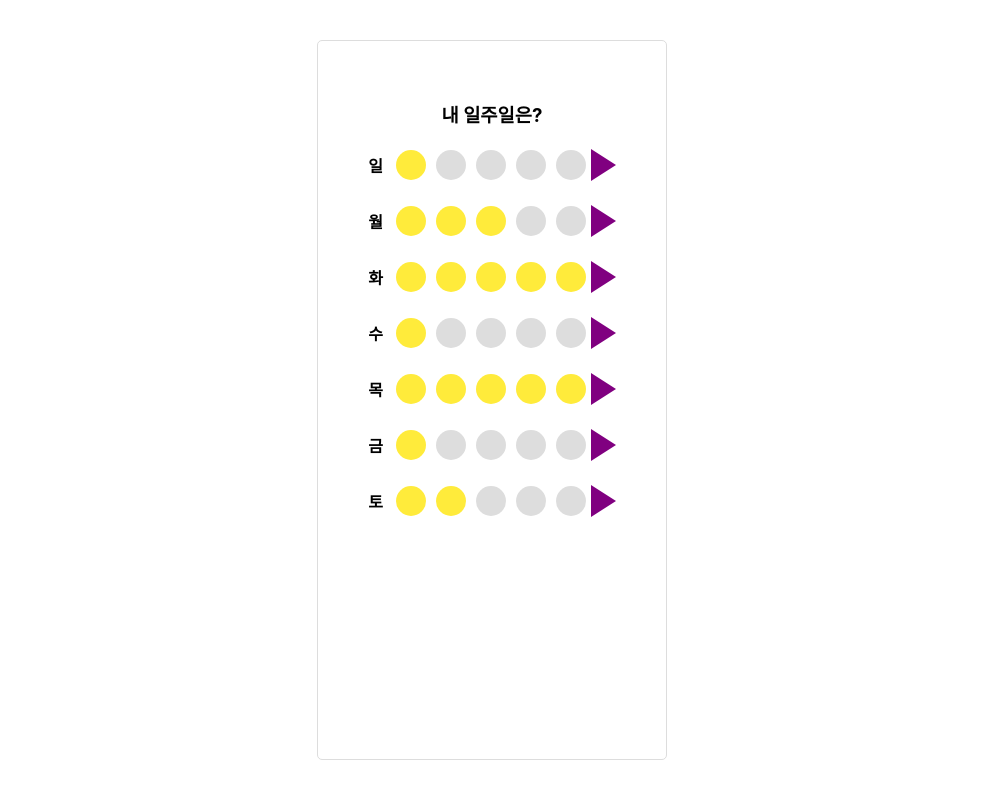
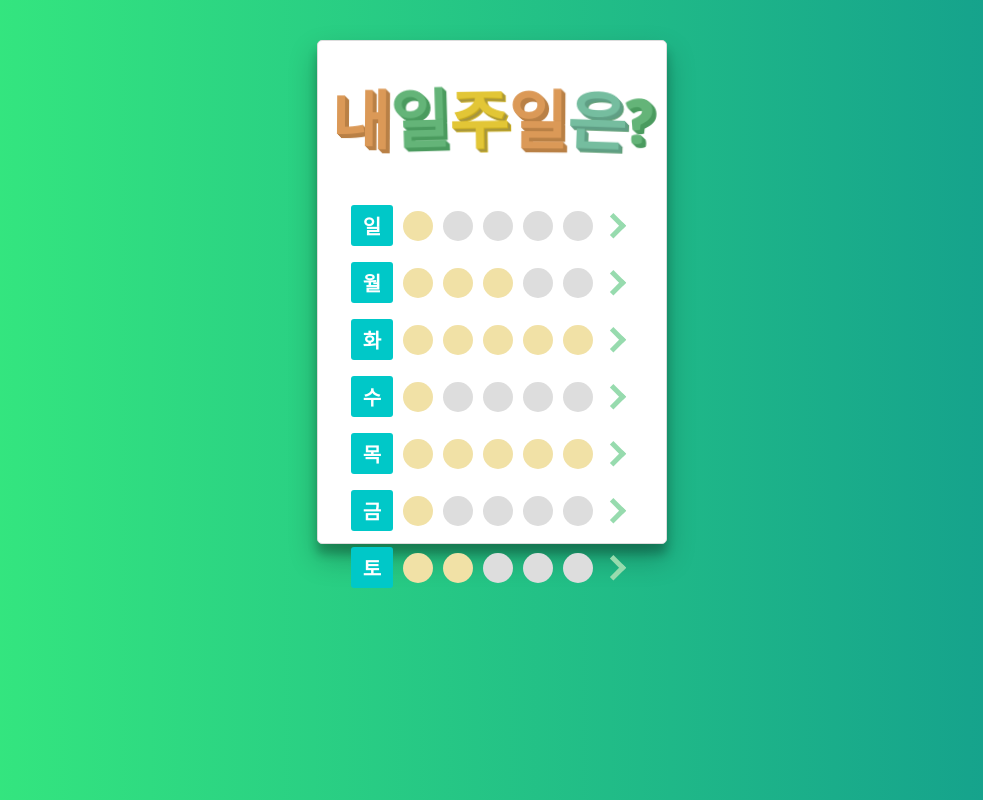
Before and after one commit to constdreamcoder/assignment_my_review, a React (Create React App) app: page / in a window 1280 px wide. Shown: the whole page, without its empty margins (148-1131 px from the left). Built offline with nearby package versions, Linux system fonts and the light colour scheme.

Commit message:
Style the whole components using CSS.

```diff
--- /dev/null
+++ b/src/Arrow.css
@@ -0,0 +1,29 @@
+.button-up {
+  position: relative;
+  padding: 5px;
+  /* background: greenyellow; */
+  height: 25px;
+  width: 25px;
+  border-radius: 50%;
+  transition: all 0.2s linear;
+}
+
+.button-up:hover {
+  transform: translate3d(12px, 0, 0);
+}
+
+.button-up::after {
+  content: "";
+  position: absolute;
+  left: 7px;
+  z-index: 11;
+  display: block;
+  width: 12.5px;
+  height: 12.5px;
+  border-top: 5px solid #97dbae;
+  border-left: 5px solid #97dbae;
+}
+.button-up::after {
+  top: 9px;
+  transform: rotate(135deg);
+}
--- /dev/null
+++ b/src/Button.css
@@ -0,0 +1,27 @@
+body {
+  text-align: center;
+}
+
+.btn-9 {
+  background: #00c897;
+  font-size: 20px;
+  color: white;
+  border-radius: 7px;
+  box-shadow: 0 7px 0px #557b83;
+  display: inline-block;
+  transition: all 0.2s;
+  position: relative;
+  padding: 20px 25px;
+  top: 0;
+  right: 22px;
+  cursor: pointer;
+  width: 100%;
+  font-weight: 900;
+  font-size: 25px;
+}
+
+.btn-9:active {
+  top: 3px;
+  box-shadow: 0 2px 0px #a2d5ab;
+  transition: all 0.2s;
+}
--- a/src/Home.js
+++ b/src/Home.js
@@ -1,5 +1,7 @@
 import React from "react";
 import styled from "styled-components";
+import "./Arrow.css";
+import "./Title.css";
 import { useHistory } from "react-router-dom";
 
 const Home = (props) => {
@@ -13,7 +15,15 @@ const Home = (props) => {
 
   return (
     <Wrapper>
-      <Title>내 일주일은?</Title>
+      <h1>
+        <span>내</span>
+        <span> </span>
+        <span>일</span>
+        <span>주</span>
+        <span>일</span>
+        <span>은</span>
+        <span>?</span>
+      </h1>
       {newWeek.map((day, idx) => {
         const num = Math.floor(Math.random() * 5);
         return (
@@ -24,16 +34,17 @@ const Home = (props) => {
                 <Success
                   key={e}
                   style={{
-                    backgroundColor: i <= num ? "#FFEB3B" : "#DDDDDD",
+                    backgroundColor: i <= num ? "#F1E1A6" : "#DDDDDD",
                   }}
                 ></Success>
               );
             })}
-            <Arrow
+            <div
+              className="button-up"
               onClick={() => {
                 history.push(`/review/${day}`);
               }}
-            ></Arrow>
+            ></div>
           </Line>
         );
       })}
@@ -44,16 +55,15 @@ const Home = (props) => {
 const Wrapper = styled.div`
   max-width: 350px;
   width: 80vw;
-  height: 90vh;
+  height: 63vh;
   margin: 5vh auto;
-  padding: 5vh 0px;
+  padding: 4vh 0px;
   border: 1px solid rgb(221, 221, 221);
   box-sizing: border-box;
   border-radius: 5px;
-`;
-
-const Title = styled.h3`
-  text-align: center;
+  background-color: white;
+  box-shadow: rgba(0, 0, 0, 0.25) 0px 14px 28px,
+    rgba(0, 0, 0, 0.22) 0px 10px 10px;
 `;
 
 const Line = styled.div`
@@ -65,8 +75,14 @@ const Line = styled.div`
 `;
 
 const Today = styled.p`
-  margin: 0px 0.5rem 0px 0px;
+  content: counter(step-counter);
+  margin: 0px 5px 0px 0px;
+  font-size: 20px;
+  background-color: rgb(0, 200, 200);
+  color: white;
   font-weight: bold;
+  padding: 6px 12px;
+  border-radius: 3px;
 `;
 
 const Success = styled.div`
@@ -77,20 +93,4 @@ margin: 5px;
 }
 `;
 
-const Arrow = styled.div`
-  appearance: none;
-  background-color: transparent;
-  border-color: transparent purple;
-  width: 0px;
-  height: 0px;
-  border-top-width: 1rem;
-  border-top-style: solid;
-  border-bottom-width: 1rem;
-  border-bottom-style: solid;
-  border-left-width: 1.6rem;
-  border-left-style: solid;
-  color: rgb(255, 255, 255);
-  cursor: pointer;
-`;
-
 export default Home;
--- a/src/Review.js
+++ b/src/Review.js
@@ -1,5 +1,6 @@
 import React from "react";
 import styled from "styled-components";
+import "./Button.css";
 import { useHistory, useLocation } from "react-router-dom";
 
 const Review = (props) => {
@@ -37,19 +38,20 @@ const Review = (props) => {
                   setNumber(i);
                 }}
                 style={{
-                  backgroundColor: i <= clickedNumber ? "#FFEB3B" : "#DDDDDD",
+                  backgroundColor: i <= clickedNumber ? "#F1E1A6" : "#DDDDDD",
                 }}
               ></Success>
             );
           })}
         </Line>
-        <Btn
+        <div
+          className="btn-9"
           onClick={() => {
             history.push("/");
           }}
         >
           평점 남기기
-        </Btn>
+        </div>
       </Wrapper>
     </>
   );
@@ -58,24 +60,29 @@ const Review = (props) => {
 const Wrapper = styled.div`
   max-width: 350px;
   width: 80vw;
-  height: 90vh;
+  height: 35vh;
   margin: 5vh auto;
   padding: 5vh 5vw;
   border: 1px solid rgb(221, 221, 221);
   box-sizing: border-box;
   border-radius: 5px;
+  background-color: white;
+  box-shadow: rgba(0, 0, 0, 0.25) 0px 14px 28px,
+    rgba(0, 0, 0, 0.22) 0px 10px 10px;
 `;
 
 const Title = styled.h3`
   text-align: center;
 `;
 
-const Day = styled.span`
+const Day = styled.div`
+  display: inline-block;
   color: rgb(255, 255, 255);
   font-weight: 900;
   background: orange;
   padding: 0.2rem;
   border-radius: 5px;
+  color: white;
 `;
 
 const Line = styled.div`
@@ -94,13 +101,4 @@ const Success = styled.div`
 }
 `;
 
-const Btn = styled.button`
-  width: 100%;
-  background-color: purple;
-  border: none;
-  border-radius: 5px;
-  padding: 1rem;
-  color: rgb(255, 255, 255);
-`;
-
 export default Review;
--- /dev/null
+++ b/src/Title.css
@@ -0,0 +1,101 @@
+@import url(https://fonts.googleapis.com/css?family=Signika:700,300,600);
+
+h1 {
+  font-size: 5em;
+  font: bold 5vw/1.6 "Signika", sans-serif;
+  user-select: none;
+  margin: 0px 10px 30px 10px;
+}
+
+h1 span {
+  display: inline-block;
+  animation: float 0.2s ease-in-out infinite;
+}
+@keyframes float {
+  0%,
+  100% {
+    transform: none;
+  }
+  33% {
+    transform: translateY(-1px) rotate(-2deg);
+  }
+  66% {
+    transform: translateY(1px) rotate(2deg);
+  }
+}
+body:hover span {
+  animation: bounce 0.6s;
+}
+@keyframes bounce {
+  0%,
+  100% {
+    transform: translate(0);
+  }
+  25% {
+    transform: rotateX(20deg) translateY(2px) rotate(-3deg);
+  }
+  50% {
+    transform: translateY(-20px) rotate(3deg) scale(1.1);
+  }
+}
+
+span:nth-child(4n) {
+  color: hsl(50, 75%, 55%);
+  text-shadow: 1px 1px hsl(50, 75%, 45%), 2px 2px hsl(50, 45%, 45%),
+    3px 3px hsl(50, 45%, 45%), 4px 4px hsl(50, 75%, 45%);
+}
+span:nth-child(4n-1) {
+  color: hsl(135, 35%, 55%);
+  text-shadow: 1px 1px hsl(135, 35%, 45%), 2px 2px hsl(135, 35%, 45%),
+    3px 3px hsl(135, 35%, 45%), 4px 4px hsl(135, 35%, 45%);
+}
+span:nth-child(4n-2) {
+  color: hsl(155, 35%, 60%);
+  text-shadow: 1px 1px hsl(155, 25%, 50%), 2px 2px hsl(155, 25%, 50%),
+    3px 3px hsl(155, 25%, 50%), 4px 4px hsl(140, 25%, 50%);
+}
+span:nth-child(4n-3) {
+  color: hsl(30, 65%, 60%);
+  text-shadow: 1px 1px hsl(30, 45%, 50%), 2px 2px hsl(30, 45%, 50%),
+    3px 3px hsl(30, 45%, 50%), 4px 4px hsl(30, 45%, 50%);
+}
+
+h1 span:nth-child(2) {
+  animation-delay: 0.05s;
+}
+h1 span:nth-child(3) {
+  animation-delay: 0.1s;
+}
+h1 span:nth-child(4) {
+  animation-delay: 0.15s;
+}
+h1 span:nth-child(5) {
+  animation-delay: 0.2s;
+}
+h1 span:nth-child(6) {
+  animation-delay: 0.25s;
+}
+h1 span:nth-child(7) {
+  animation-delay: 0.3s;
+}
+h1 span:nth-child(8) {
+  animation-delay: 0.35s;
+}
+h1 span:nth-child(9) {
+  animation-delay: 0.4s;
+}
+h1 span:nth-child(10) {
+  animation-delay: 0.45s;
+}
+h1 span:nth-child(11) {
+  animation-delay: 0.5s;
+}
+h1 span:nth-child(12) {
+  animation-delay: 0.55s;
+}
+h1 span:nth-child(13) {
+  animation-delay: 0.6s;
+}
+h1 span:nth-child(14) {
+  animation-delay: 0.65s;
+}
--- a/src/index.css
+++ b/src/index.css
@@ -1,13 +1,16 @@
+@import url("https://fonts.googleapis.com/css2?family=Montserrat:wght@700&display=swap");
+
 body {
   margin: 0;
-  font-family: -apple-system, BlinkMacSystemFont, 'Segoe UI', 'Roboto', 'Oxygen',
-    'Ubuntu', 'Cantarell', 'Fira Sans', 'Droid Sans', 'Helvetica Neue',
-    sans-serif;
+  font-family: "Montserrat", sans-serif;
   -webkit-font-smoothing: antialiased;
   -moz-osx-font-smoothing: grayscale;
+  background: #11998e;
+  background: -webkit-linear-gradient(to right, #38ef7d, #11998e);
+  background: linear-gradient(to right, #38ef7d, #11998e);
 }
 
 code {
-  font-family: source-code-pro, Menlo, Monaco, Consolas, 'Courier New',
+  font-family: source-code-pro, Menlo, Monaco, Consolas, "Courier New",
     monospace;
 }
```
